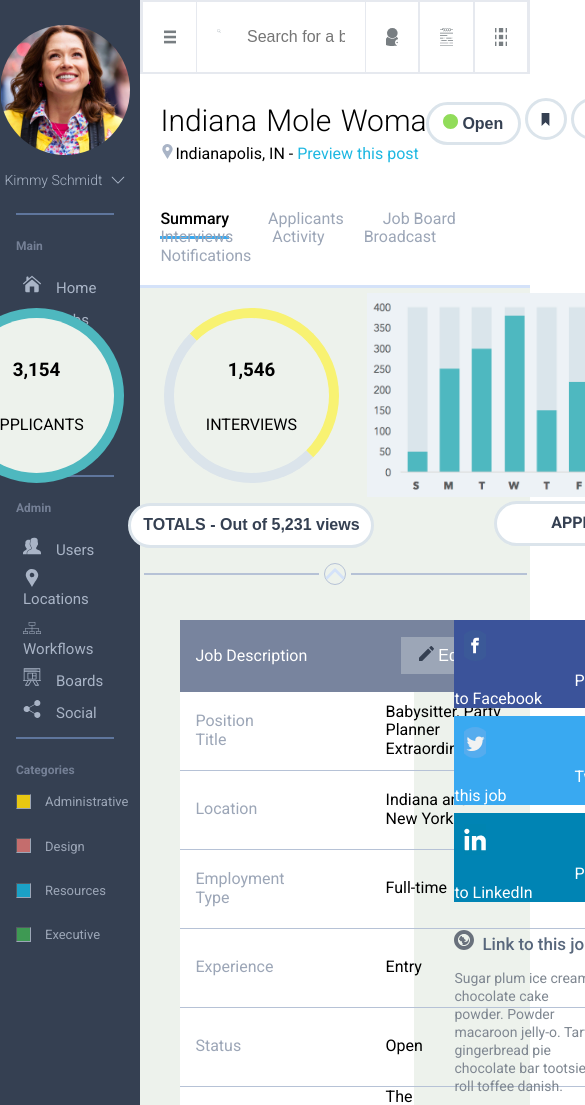
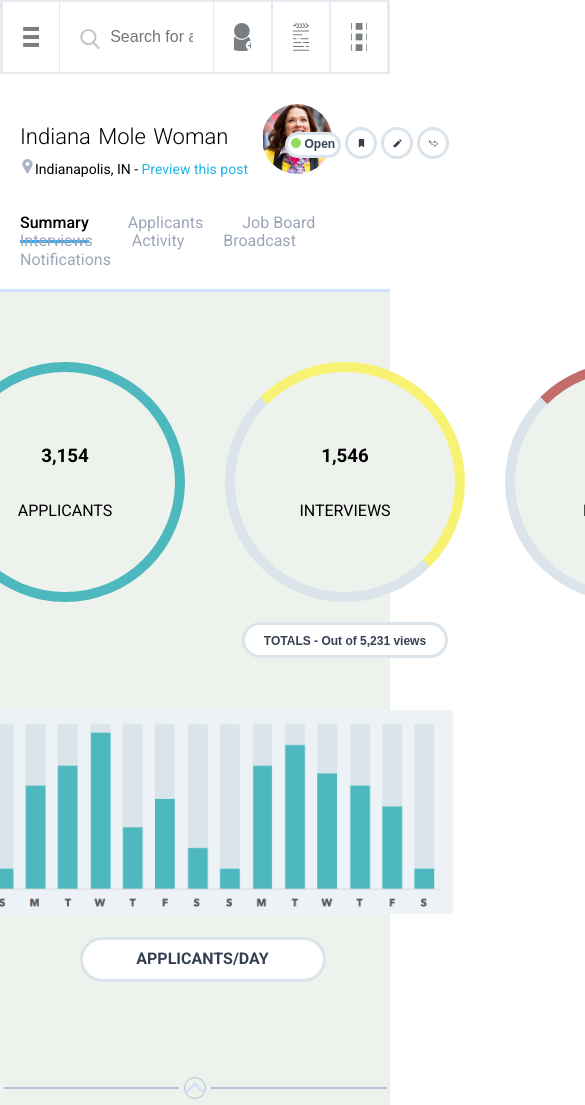
Before and after one commit to lcaroselli/LC-comp-challenge-3, a plain HTML site: page index.html in a window 390 px wide. Shown: the top 1105 px of the page, 585 px wide, since content can reach past the window. Drawn offline with Linux system fonts and the light colour scheme.

Commit message:
Media queries initialized

```diff
--- a/index.html
+++ b/index.html
@@ -70,15 +70,15 @@
 
     <section id="job-container">
       <span id="job-title-span">
-        <h3 id="job-title">Indiana Mole Woman</h3>
+        <h3 id="job-title">Indiana Mole Woman</h3> <span id="user-image-2"></span>
         <span id="nav-holder">
           <p id="location"><img src="assets/img/aside/location.svg" alt="location marker for Indianapolis, IN">Indianapolis, IN - <a href="#">Preview this post</a></p>
         </span>
         <span id="nav-holder-buttons">
           <button id="open-button" alt="open this job button"><img src="assets/img/circle.svg" alt"green dot"/>   Open</button>
-          <button id="bookmark-button" alt="bookmark this job button"></button>
-          <button id="edit-button" alt="edit this job button"></button>
-          <button id="next-button" alt="scroll to next job"></button>
+          <button id="bookmark-button" alt="bookmark this job button" aria-pressed="false"></button>
+          <button id="edit-button" alt="edit this job button" aria-pressed="false"></button>
+          <button id="next-button" alt="scroll to next job" aria-pressed="false"></button>
           </span>
         </span>
     </section>
@@ -147,7 +147,7 @@
       <article id="job-description-panel">
         <table>
           <th id="job-description-header" role="header" colspan="2">Job Description
-            <button id="edit-job-btn"><img src="assets/img/create-new-pencil-button.svg" alt"pencil edit icon"/>  Edit</button>
+            <button id="edit-job-btn"><img src="assets/img/create-new-pencil-button.svg" alt"pencil icon indicating you can edit this job description"/>  Edit</button>
           </th>
           <tr>
             <td  id="position-title">Position Title</td>
@@ -203,25 +203,25 @@
         </section>
         <section class="link-job">
           <div class="link-job-container">
-            <h5><img src="assets/img/widgets/earth-globe.svg" alt="globe icon" id="globe-icon">Link to this job</h5>
+            <h5><img src="assets/img/widgets/earth-globe.svg" alt="a globe icon indicating you can link to this job" id="globe-icon">Link to this job</h5>
             <p>Sugar plum ice cream chocolate cake powder. Powder macaroon jelly-o. Tart gingerbread pie chocolate bar tootsie roll toffee danish.</p>
             <input type="text" value="http://www.this-job.com" class="sidebar-input">
-            <button class="copy">Copy</button>
+            <button class="copy" aria-pressed="false">Copy</button>
           </div>
         </section>
         <section class="use-button-widget">
           <div class="use-button-container">
-            <h5> <img src="assets/img/widgets/computer-tablet.svg" alt="use widget icon" id="widget-icon">Use the Button Widget</h5>
+            <h5> <img src="assets/img/widgets/computer-tablet.svg" alt="tablet icon indicating you can use a widget" id="widget-icon">Use the Button Widget</h5>
             <p>Pastry tart pudding liquorice muffin jelly. Bear claw cake icing bonbon.</p>
             <input type="text" value="http://www.google.com" class="sidebar-input">
-            <button class="copy">Copy</button>
+            <button class="copy" aria-pressed="false">Copy</button>
           </div>
         </section>
         <section class="upload-resume">
           <div class="upload-resume-container">
-            <h5><img src="assets/img/widgets/paper-plane.svg" alt="upload resume icon" id="resume-icon">Upload Resumes by Email</h5>
+            <h5><img src="assets/img/widgets/paper-plane.svg" alt="paper plane icon indicating you can upload a resume" id="resume-icon">Upload Resumes by Email</h5>
             <p>Gingerbread wafer cupcake cheesecake soufflé cheesecake dessert powder.</p>
-            <input type="text" value="kimmy.schmidt@sunshine.org" class="sidebar-input">
+            <input type="text" value="kimmy@sunshine.org" class="sidebar-input">
           </div>
         </section>
       </aside>
--- a/style.css
+++ b/style.css
@@ -24,7 +24,7 @@ section h4 {
   background-color: #354052;
   padding-right: 10px;
   padding-top: 15px;
-  width: 180px;
+  min-width: 180px;
 }
 
 #nav-admin, #nav-categories, #nav-main {
@@ -127,6 +127,11 @@ section h4 {
   width: 130px;
 }
 
+#user-image-2 {
+  display: none;
+  visibility: hidden;
+}
+
 #user-name {
   font-size: 14px;
   font-weight: 300;
@@ -136,46 +141,42 @@ section h4 {
 }
 
     /* Checkboxes */
+#admin-checkbox[type="checkbox"]+label:before,
+#design-checkbox[type="checkbox"]+label:before, #human-resources-checkbox[type="checkbox"]+label:before, #executive-checkbox[type="checkbox"]+label:before {
+  border: 1px inset #9CA6B7;
+  content: "\00a0";
+  display: inline-block;
+  height: 13px;
+  width: 13px;
+}
+
+#admin-checkbox[type="checkbox"]:checked+label:before, #design-checkbox[type="checkbox"]:checked+label:before, #executive-checkbox[type="checkbox"]:checked+label:before, #human-resources-checkbox[type="checkbox"]:checked+label:before {
+  color: #EDF2EC;
+  content: "\2713";
+  text-align: center;
+}
+
 .nav-checkbox {
   color: #9CA6B7;
   font-size: 13px;
+  left: 14px;
   margin-left: 8px;
   position: relative;
+  text-decoration: none;
   top: -23px;
-  left: 14px;
-  text-decoration: none;
 }
 
 .nav-checkbox:hover {
   background-color: #354052;
+  border: none;
   color: #9CA6B7;
-  border: none;
 }
 
 input[type="checkbox"] {
   display: none;
 }
 
-#admin-checkbox[type="checkbox"]+label:before,
-#design-checkbox[type="checkbox"]+label:before,
-#human-resources-checkbox[type="checkbox"]+label:before,
-#executive-checkbox[type="checkbox"]+label:before {
-  display: inline-block;
-  width: 13px;
-  height: 13px;
-  content: "\00a0";
-  border: 1px inset #9CA6B7;
-}
-
-#admin-checkbox[type="checkbox"]:checked+label:before,
-#design-checkbox[type="checkbox"]:checked+label:before,
-#executive-checkbox[type="checkbox"]:checked+label:before,
-#human-resources-checkbox[type="checkbox"]:checked+label:before {
-  content: "\2713";
-  text-align: center;
-  color: #EDF2EC;
-}
-
+  /*Checkbox Colors*/
 #admin-checkbox[type="checkbox"]+label:before,
 #admin-checkbox[type="checkbox"]:checked+label:before {
   background: #E8C812;
@@ -202,6 +203,25 @@ input[type="checkbox"] {
   width: 100%;
 }
     /* Header */
+#add-user-btn, #calendar-btn, #grid-btn, #navigate-site-btn, .search-input {
+  background-clip: content-box;
+  background-position: center;
+  background-repeat: no-repeat;
+  background-size: 28px;
+  border-right: 1.5px solid #e6e9ef;
+  border-left: 1.5px solid #e6e9ef;
+  display: flex;
+  height: 30px;
+  padding: 20px;
+  width: 60px;
+}
+
+#add-user-btn:hover, #calendar-btn:hover, #grid-btn:hover, #navigate-site-btn:hover {
+  box-shadow: 0 3px 4px rgba(0,0,0,0.15);
+  cursor: pointer;
+  transition: box-shadow 0.3s ease-in-out;
+}
+
 #main-header {
   border: 2px solid #e6e9ef;
   display: flex;
@@ -212,39 +232,24 @@ input[type="checkbox"] {
   background: url(assets/img/header/search.svg);
   background-position: 5px 27px;
   background-repeat: no-repeat;
-  background-size: 2.5%;
+  background-size: 20px;
   border: none;
   margin-left: 15px;
   padding-left:35px;
   width: 80%;
 }
 
-#navigate-site-btn, .search-input, #add-user-btn, #calendar-btn, #grid-btn {
-  background-clip: content-box;
-  background-position: center;
-  background-repeat: no-repeat;
-  background-size: 35%;
-  border-right: 1.5px solid #e6e9ef;
-  border-left: 1.5px solid #e6e9ef;
-  display: flex;
-  height: 30px;
-  margin: 0px;
-  padding: 20px;
-  width: 40px;
-}
-
-#navigate-site-btn:hover, #add-user-btn:hover, #calendar-btn:hover, #grid-btn:hover {
-  box-shadow: 0 3px 4px rgba(0,0,0,0.15);
-  cursor: pointer;
-  transition: box-shadow 0.3s ease-in-out;
-}
-
+  /* Header Button Images*/
 #add-user-btn {
   background-image: url(assets/img/header/add-contact.svg);
 }
 
 #calendar-btn {
   background-image: url(assets/img/header/calendar.svg);
+}
+
+#grid-btn {
+  background-image: url(assets/img/header/grid.svg);
 }
 
 #navigate-site-btn {
@@ -255,12 +260,8 @@ input[type="checkbox"] {
   background-image: url(assets/img/header/search.svg);
 }
 
-#grid-btn {
-  background-image: url(assets/img/header/grid.svg);
-}
-
     /* Job Container */
-#job-container-nav, #graphic-container,
+#graphic-container, #job-container-nav,
 #job-description-container {
   margin-left: 20px;
   margin-bottom: 20px;
@@ -277,6 +278,7 @@ input[type="checkbox"] {
 }
 
 #job-title {
+  display: flex;
   font-size: 30px;
   font-weight: 300;
   margin-bottom: 5px;
@@ -289,14 +291,14 @@ input[type="checkbox"] {
   margin-top: 5px;
 }
 
+#location a {
+  color: #1FB8E2;
+  text-decoration: none;
+}
+
 #location img {
   height: 15px;
   width: 15px;
-}
-
-#location a {
-  color: #1FB8E2;
-  text-decoration: none;
 }
 
 #open-button {
@@ -311,19 +313,20 @@ input[type="checkbox"] {
   width: 75px;
 }
 
+#open-button:hover {
+  border: 3px solid #354052;
+}
+
 #open-button img {
   height: 15px;
   width: 15px;
 }
 
-#open-button:hover {
-  border: 3px solid #354052;
-}
 
+  /* Header Images */
 #bookmark-button, #edit-button, #next-button {
   background-clip: content-box;
-  background-color: #FFFFFF;
-  background-position: center;
+  background-color: #FFFFFF;    background-position: center;
   background-repeat: no-repeat;
   background-size: 35%;
   border: 3px solid #DBE4EB;
@@ -332,6 +335,7 @@ input[type="checkbox"] {
   padding: 8px;
   width: 20px;
 }
+
 
 #bookmark-button:hover, #edit-button:hover, #next-button:hover {
   border: 3px solid #354052;
@@ -365,6 +369,7 @@ input[type="checkbox"] {
 #main-section-container {
   background-color: #EDF2EC;
   border-top: 3px solid #D4E2F9;
+  /*width: 100vw;*/
 }
 
     /* Divider */
@@ -406,10 +411,14 @@ input[type="checkbox"] {
 }
 
 /* Graphs */
-#graphic-container {
+.circle {
+  align-items: center;
   display: flex;
-  flex-direction: row;
-  margin: 0 20px;
+  flex-direction: column;
+  height: 155px;
+  justify-content: center;
+  margin: 20px;
+  width: 155px;
 }
 
 #circle-graphs {
@@ -425,14 +434,11 @@ input[type="checkbox"] {
   flex-direction: row;
 }
 
-.circle {
-  align-items: center;
+#graphic-container {
   display: flex;
-  flex-direction: column;
-  height: 155px;
+  flex-direction: row;
   justify-content: center;
-  margin: 20px;
-  width: 155px;
+  margin: 0 20px;
 }
 
 #lines {
@@ -459,6 +465,7 @@ input[type="checkbox"] {
   cursor: pointer;
 }
 
+  /*Graph Colors & Images*/
 .graph-1 {
   background-color: #EDF2EC;
   border-color: #4EB8BF #4EB8BF #4EB8BF #DBE4EB;
@@ -493,12 +500,14 @@ input[type="checkbox"] {
   width: 500px;
 }
 
-    /* Job Description Container */
+    /* START EDITS HERE!!!!!!!!! Job Description Container */
 #job-description-panel {
   background-color: #FFFFFF;
+  display: flex;
+  justify-content: center;
   height: 741px;
   margin: 0 40px;
-  width: 60%;
+  max-width: 880px;
 }
 
 #job-description-header {
@@ -562,16 +571,20 @@ td {
 #job-description-container {
   display: flex;
   flex-direction: row;
+  justify-content: center;
   height: 100vh;
   margin: 0px;
   padding-bottom: 70px;
 }
 
 #side-widget-container {
+  display: flex;
+  flex-direction: column;
+  justify-content: center;
   height: 741px;
   margin-left: 0px;
   margin-right: 40px;
-  width: 36%;
+  max-width: 520px;
 }
 
 #facebook-button, #linkedin-button, #twitter-button {
@@ -676,6 +689,161 @@ td {
 
 
 /* Media Queries */
-@media screen and (max-width: 550px) {
+@media screen and (max-width: 1350px) {
+  .circle {
+    height: 220px;
+    width: 220px;
+  }
 
+  #circle-graphs {
+    flex-direction: row;
+    flex-wrap: wrap;
+    height: 100px;
+    justify-content: center;
+    margin: 50px auto;
+    width: 650px;
   }
+
+  #current-job-nav {
+    margin-top: 70px;
+  }
+
+  #graphic-container {
+    display: flex;
+    flex-direction: column;
+    height: 40%;
+  }
+
+  #job-container {
+    display: flex;
+    height: 70px;
+  }
+
+  #job-description-container {
+    align-items: center;
+    flex-direction: column;
+    height: 60%;
+    justify-content: flex-start;
+    position: relative;
+    top: -200px;
+  }
+
+  #job-description-panel {
+    display: table;
+    height: 200px;
+    margin: auto;
+    margin-top: 220px;
+    margin-bottom: 0;
+    width: 70%;
+  }
+
+  #job-title {
+    font-size: 22px;
+  }
+
+  .line-graph-graphic {
+    flex-direction: row;
+    height: 400px;
+    margin: 120px auto 15px auto;
+  }
+
+  #location {
+    font-size: 14px;
+    margin-bottom: 15px;
+  }
+
+  #location img {
+    height: 15px;
+    width: 15px;
+  }
+
+  #main-section-container {
+    display: flex;
+    flex-direction: column;
+    padding-bottom: 30px;
+  }
+
+  #nav-holder-buttons {
+    position: inherit;
+  }
+
+  .page-button-totals {
+    font-size: 12px;
+    height: 10px;
+    position: inherit;
+    width: 180px;
+  }
+
+  .page-button-applications {
+    position: relative;
+    top: -90px;
+  }
+
+  .divider {
+    margin-top: 0;
+  }
+
+  #bookmark-button, #edit-button, #next-button {
+    height: 10px;
+    width: 10px;
+  }
+
+  #open-button {
+    font-size: 12px;
+    height: 20px;
+    padding: 0;
+    width: 50px;
+  }
+
+  #open-button img {
+    height: 10px;
+    width: 10px;
+  }
+
+  #side-widget-container {
+    display: flex;
+    flex-direction: column;
+    margin-top: 50px;
+    width: 100%;
+  }
+}
+
+@media screen and (max-width: 1040px) {
+  #graphic-container {
+    align-items: center;
+    display: flex;
+    flex-direction: column;
+    justify-content: center;
+  }
+
+  #nav-aside{
+    display: none;
+  }
+
+  #job-title {
+    display: inline-block;
+  }
+
+  #job-title-span {
+    position: relative;
+    top: -40px;
+  }
+
+  #user-image-2 {
+    background-image: url(assets/img/kimmy.png);
+    background-position: top;
+    background-repeat: no-repeat;
+    background-size: 99%;
+    border-radius: 50%;
+    display: inline-block;
+    height: 70px;
+    margin-top: 40px;
+    margin-left: 30px;
+    position: relative;
+    top: 30px;
+    width: 70px;
+    visibility: visible;
+  }
+}
+
+@media screen and (max-width: 840px)
```
Also changed, not shown: 2 other files.
